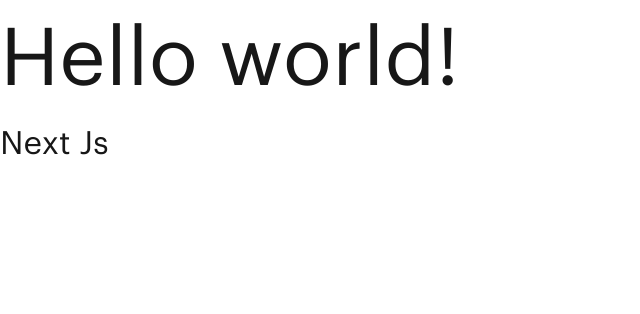
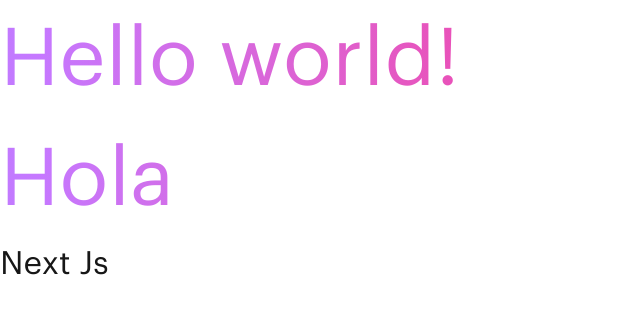
Before and after one commit to ReactMaverick/first-demat, a Next.js app: page / in a window 1280 px wide. Shown: the top 314 px of the page, without its empty margins (0-640 px from the left). Built offline with nearby package versions, Linux system fonts and the light colour scheme.

Commit message:
update few things

```diff
--- a/src/app/globals.css
+++ b/src/app/globals.css
@@ -8,8 +8,6 @@
 @theme inline {
   --color-background: var(--background);
   --color-foreground: var(--foreground);
-  --font-sans: var(--font-geist-sans);
-  --font-mono: var(--font-geist-mono);
   --font-graphik: var(--font-graphik);
 }
 
@@ -28,6 +26,12 @@
   }
 }
 
+@layer utilities {
+  .hero-h1-gradiant {
+    @apply bg-gradient-to-r from-purple-400 via-pink-500 to-red-500 bg-clip-text text-transparent;
+  }
+}
+
 @media (prefers-color-scheme: dark) {
   :root {
     --background: #0a0a0a;
--- a/src/app/layout.js
+++ b/src/app/layout.js
@@ -8,7 +8,7 @@ const graphik = localFont({
 });
 
 export const metadata = {
-  title: "Create Next App",
+  title: "First Demat",
   description: "Generated by create next app",
 };
 
--- a/src/app/page.js
+++ b/src/app/page.js
@@ -3,7 +3,7 @@ import Image from "next/image";
 export default function Home() {
   return (
     <>
-      <h1 className="">Hello world!</h1>
+      <h1 className="hero-h1-gradiant font-[500]">Hello world! <br/> Hola</h1>
       <h2>Next Js</h2>
     </>
   );
```
